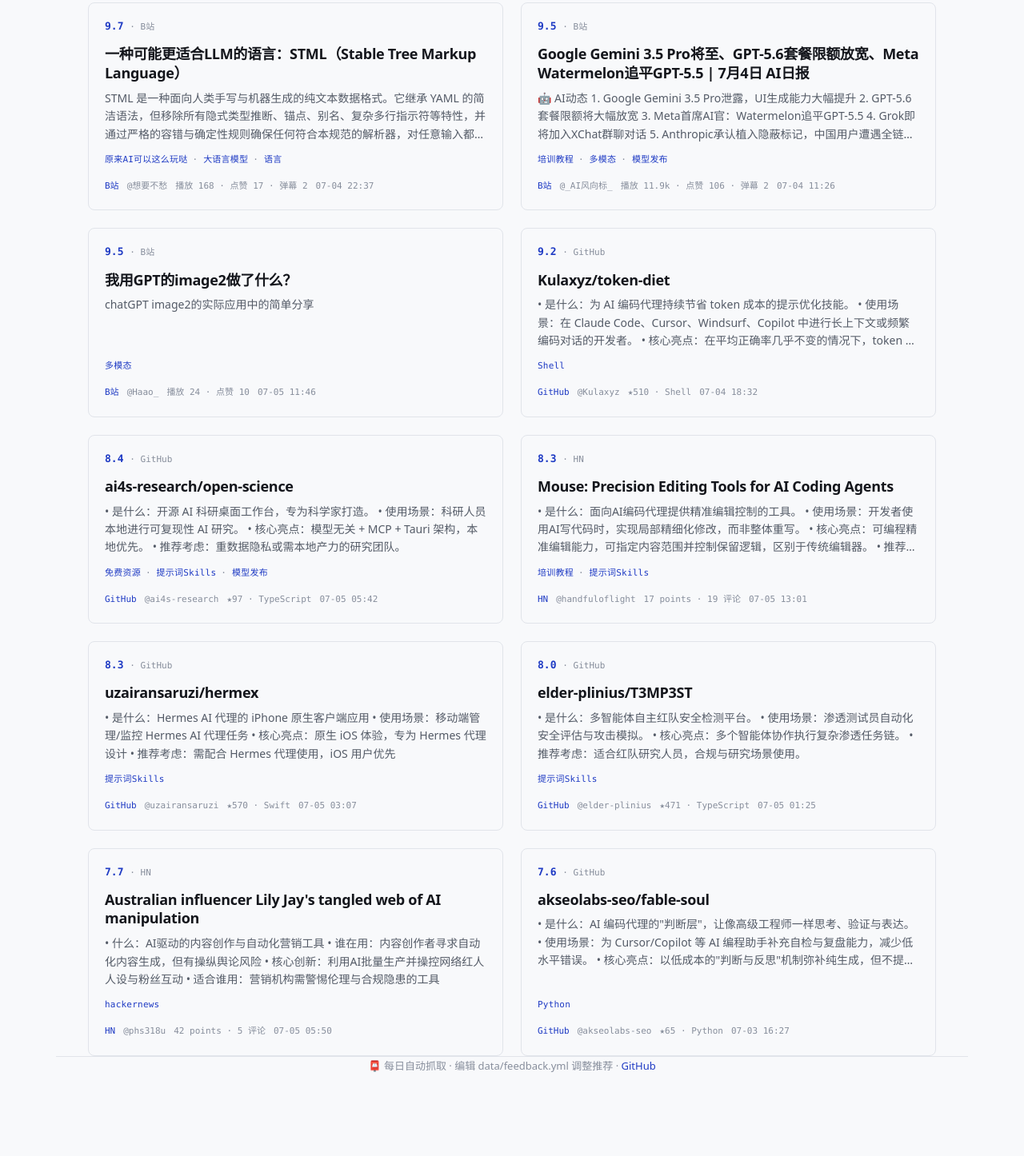
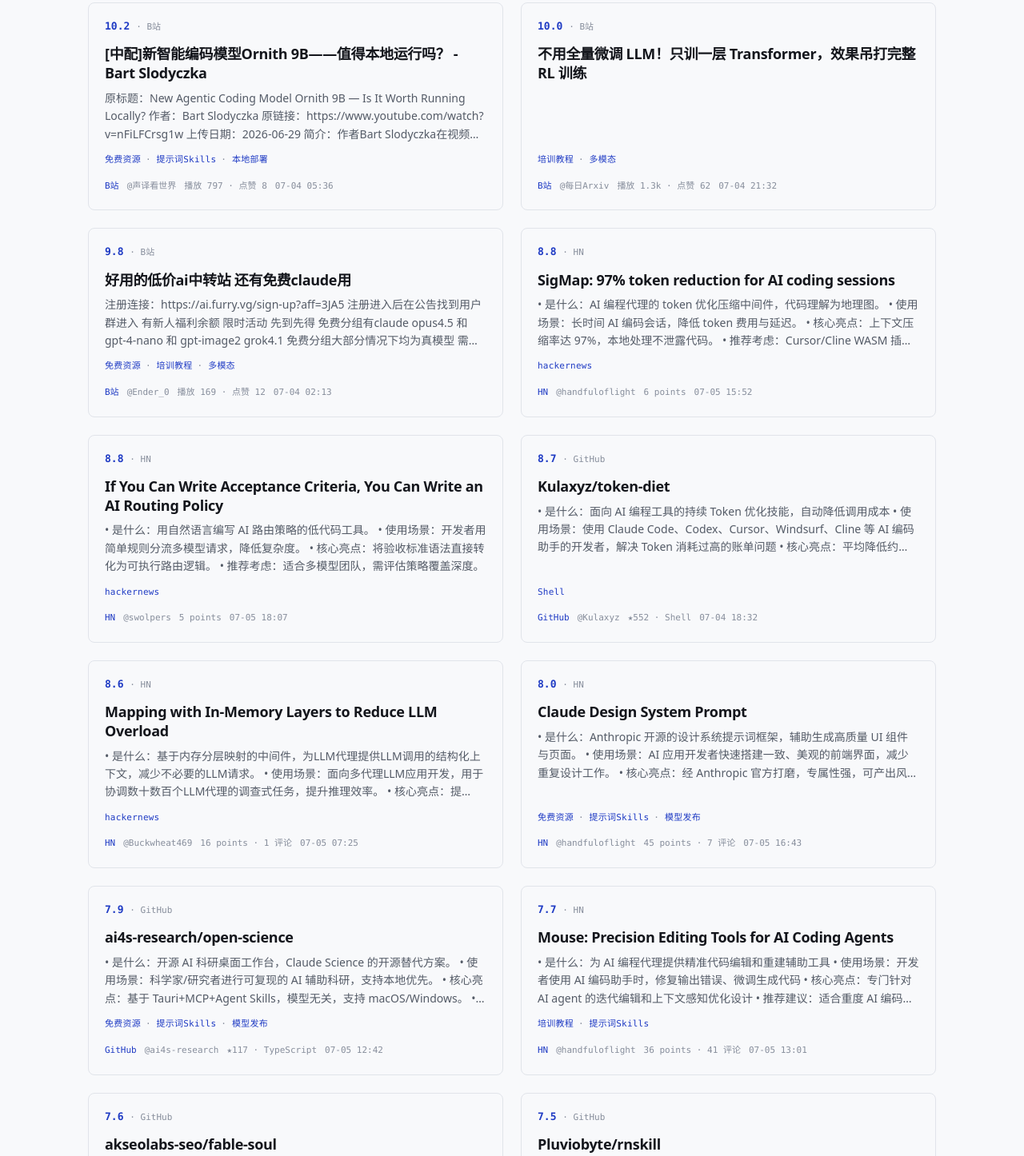
Before and after one commit to ccbq2010/AI-Daily, a plain HTML site: page 2026-07-05.html in a window 1280 px wide. Shown: the part 698-2144 px from the top of the page at 80% size. Before the commit the page ends 2042 px from the top, so only its background shows below. Drawn offline with Linux system fonts and the light colour scheme.

Commit message:
AI 日报 2026-07-05

```diff
--- a/2026-07-05.html
+++ b/2026-07-05.html
@@ -167,7 +167,7 @@
   <div class="product-current">Selected · Daily</div>
   <nav class="topic-rail" id="topics">
    <button class="topic-chip on" data-topic="all">全部</button>
-   <button class="topic-chip" data-topic="提示词skills">提示词Skills (5)</button><button class="topic-chip" data-topic="模型发布">模型发布 (4)</button><button class="topic-chip" data-topic="免费资源">免费资源 (3)</button><button class="topic-chip" data-topic="多模态">多模态 (3)</button><button class="topic-chip" data-topic="本地部署">本地部署 (2)</button><button class="topic-chip" data-topic="培训教程">培训教程 (2)</button><button class="topic-chip" data-topic="模型评测">模型评测 (1)</button><button class="topic-chip" data-topic="原来ai可以这么玩哒">原来AI可以这么玩哒 (1)</button>
+   <button class="topic-chip" data-topic="免费资源">免费资源 (6)</button><button class="topic-chip" data-topic="模型发布">模型发布 (6)</button><button class="topic-chip" data-topic="提示词skills">提示词Skills (6)</button><button class="topic-chip" data-topic="多模态">多模态 (4)</button><button class="topic-chip" data-topic="培训教程">培训教程 (4)</button><button class="topic-chip" data-topic="hackernews">hackernews (3)</button><button class="topic-chip" data-topic="本地部署">本地部署 (2)</button><button class="topic-chip" data-topic="模型评测">模型评测 (1)</button>
   </nav>
  </div>
 </header>
@@ -176,8 +176,8 @@
 <section class="wrap hero">
  <div class="kicker">TODAY'S TOP PICKS</div>
  <h1>今日 AI 要闻 · 2026-07-05</h1>
- <p>精选 12 条内容，覆盖 HackerNews、arXiv 最新论文、GitHub Trending 项目。
-     <span class="meta-accent">2 条开源工具</span> ·
+ <p>精选 15 条内容，覆盖 HackerNews、arXiv 最新论文、GitHub Trending 项目。
+     <span class="meta-accent">5 条开源工具</span> ·
      <span class="meta-accent">0 篇论文</span> ·
      <span class="meta-accent">5 个新项目</span></p>
 </section>
@@ -206,52 +206,11 @@
     </div>
   </div>
 </li>
-<li class="dn-card " data-tags="免费资源,提示词Skills,本地部署,模型发布,模型评测">
-  <div class="card-body">
-
-    <div class="score-row">
-      <span class="score-badge">10.1 <span class="max">· B站</span></span>
-    </div>
-    <h3 class="article-title"><a href="https://www.bilibili.com/video/BV1WUTo6HEvQ" target="_blank" rel="noopener">[中配]新智能编码模型Ornith 9B——值得本地运行吗？ - Bart Slodyczka</a></h3>
-    <p class="article-desc">原标题：New Agentic Coding Model Ornith 9B — Is It Worth Running Locally?
-作者：Bart Slodyczka
-原链接：https://www.youtube.com/watch?v=nFiLFCrsg1w
-上传日期：2026-06-29
-
-简介：作者Bart Slodyczka在视频中测试了新的开源Ornith 1.0模型，特别是9</p>
-    <div class="article-tags"><span class="article-tag">免费资源</span><span class="article-tag">提示词Skills</span><span class="article-tag">本地部署</span></div>
-    <div class="card-meta">
-      <span class="src">B站</span>
-      <span>@声译看世界</span>
-      <span>播放 679 · 点赞 6</span>
-      <span>07-04 05:36</span>
-    </div>
-  </div>
-</li>
-<li class="dn-card " data-tags="原来AI可以这么玩哒,大语言模型,语言,YAML,LLM,JSON,毕设,数据,编程">
-  <div class="card-body">
-
-    <div class="score-row">
-      <span class="score-badge">9.7 <span class="max">· B站</span></span>
-    </div>
-    <h3 class="article-title"><a href="https://www.bilibili.com/video/BV1FmMP6KEcd" target="_blank" rel="noopener">一种可能更适合LLM的语言：STML（Stable Tree Markup Language）</a></h3>
-    <p class="article-desc">STML 是一种面向人类手写与机器生成的纯文本数据格式。它继承 YAML 的简洁语法，但移除所有隐式类型推断、锚点、别名、复杂多行指示符等特性，并通过严格的容错与确定性规则确保任何符合本规范的解析器，对任意输入都会生成完全相同的抽象语法树（AST），且永远不会崩溃。
-介绍页面：https://kaivictor.github.io/Stable-Tree-Markup-Language/
-仓库地址</p>
-    <div class="article-tags"><span class="article-tag">原来AI可以这么玩哒</span><span class="article-tag">大语言模型</span><span class="article-tag">语言</span></div>
-    <div class="card-meta">
-      <span class="src">B站</span>
-      <span>@想要不愁</span>
-      <span>播放 168 · 点赞 17 · 弹幕 2</span>
-      <span>07-04 22:37</span>
-    </div>
-  </div>
-</li>
 <li class="dn-card " data-tags="培训教程,多模态,模型发布">
   <div class="card-body">
 
     <div class="score-row">
-      <span class="score-badge">9.5 <span class="max">· B站</span></span>
+      <span class="score-badge">10.3 <span class="max">· B站</span></span>
     </div>
     <h3 class="article-title"><a href="https://www.bilibili.com/video/BV1TwTf6aEqn" target="_blank" rel="noopener">Google Gemini 3.5 Pro将至、GPT-5.6套餐限额放宽、Meta Watermelon追平GPT-5.5 | 7月4日 AI日报</a></h3>
     <p class="article-desc">🤖 AI动态
@@ -266,25 +225,113 @@
     <div class="card-meta">
       <span class="src">B站</span>
       <span>@_AI风向标_</span>
-      <span>播放 11.9k · 点赞 106 · 弹幕 2</span>
+      <span>播放 12.8k · 点赞 112 · 弹幕 2</span>
       <span>07-04 11:26</span>
     </div>
   </div>
 </li>
-<li class="dn-card " data-tags="多模态">
+<li class="dn-card " data-tags="免费资源,提示词Skills,本地部署,模型发布,模型评测">
   <div class="card-body">
 
     <div class="score-row">
-      <span class="score-badge">9.5 <span class="max">· B站</span></span>
+      <span class="score-badge">10.2 <span class="max">· B站</span></span>
     </div>
-    <h3 class="article-title"><a href="https://www.bilibili.com/video/BV1kbMu6XE9F" target="_blank" rel="noopener">我用GPT的image2做了什么？</a></h3>
-    <p class="article-desc">chatGPT image2的实际应用中的简单分享</p>
-    <div class="article-tags"><span class="article-tag">多模态</span></div>
+    <h3 class="article-title"><a href="https://www.bilibili.com/video/BV1WUTo6HEvQ" target="_blank" rel="noopener">[中配]新智能编码模型Ornith 9B——值得本地运行吗？ - Bart Slodyczka</a></h3>
+    <p class="article-desc">原标题：New Agentic Coding Model Ornith 9B — Is It Worth Running Locally?
+作者：Bart Slodyczka
+原链接：https://www.youtube.com/watch?v=nFiLFCrsg1w
+上传日期：2026-06-29
+
+简介：作者Bart Slodyczka在视频中测试了新的开源Ornith 1.0模型，特别是9</p>
+    <div class="article-tags"><span class="article-tag">免费资源</span><span class="article-tag">提示词Skills</span><span class="article-tag">本地部署</span></div>
     <div class="card-meta">
       <span class="src">B站</span>
-      <span>@Haao_</span>
-      <span>播放 24 · 点赞 10</span>
-      <span>07-05 11:46</span>
+      <span>@声译看世界</span>
+      <span>播放 797 · 点赞 8</span>
+      <span>07-04 05:36</span>
+    </div>
+  </div>
+</li>
+<li class="dn-card " data-tags="培训教程,多模态">
+  <div class="card-body">
+
+    <div class="score-row">
+      <span class="score-badge">10.0 <span class="max">· B站</span></span>
+    </div>
+    <h3 class="article-title"><a href="https://www.bilibili.com/video/BV1m3MN6UEuV" target="_blank" rel="noopener">不用全量微调 LLM！只训一层 Transformer，效果吊打完整 RL 训练</a></h3>
+    <p class="article-desc"></p>
+    <div class="article-tags"><span class="article-tag">培训教程</span><span class="article-tag">多模态</span></div>
+    <div class="card-meta">
+      <span class="src">B站</span>
+      <span>@每日Arxiv</span>
+      <span>播放 1.3k · 点赞 62</span>
+      <span>07-04 21:32</span>
+    </div>
+  </div>
+</li>
+<li class="dn-card " data-tags="免费资源,培训教程,多模态">
+  <div class="card-body">
+
+    <div class="score-row">
+      <span class="score-badge">9.8 <span class="max">· B站</span></span>
+    </div>
+    <h3 class="article-title"><a href="https://www.bilibili.com/video/BV1wqTt6TE9A" target="_blank" rel="noopener">好用的低价ai中转站 还有免费claude用</a></h3>
+    <p class="article-desc">注册连接：https://ai.furry.vg/sign-up?aff=3JA5
+注册进入后在公告找到用户群进入 有新人福利余额
+限时活动 先到先得
+
+免费分组有claude opus4.5 和 gpt-4-nano 和 gpt-image2
+grok4.1
+
+免费分组大部分情况下均为真模型 需要更稳定服务的建议买余额
+
+claude和gpt分组的倍率在视频中均有提及</p>
+    <div class="article-tags"><span class="article-tag">免费资源</span><span class="article-tag">培训教程</span><span class="article-tag">多模态</span></div>
+    <div class="card-meta">
+      <span class="src">B站</span>
+      <span>@Ender_0</span>
+      <span>播放 169 · 点赞 12</span>
+      <span>07-04 02:13</span>
+    </div>
+  </div>
+</li>
+<li class="dn-card " data-tags="hackernews">
+  <div class="card-body">
+
+    <div class="score-row">
+      <span class="score-badge">8.8 <span class="max">· HN</span></span>
+    </div>
+    <h3 class="article-title"><a href="https://news.ycombinator.com/item?id=48792152" target="_blank" rel="noopener">SigMap: 97% token reduction for AI coding sessions</a></h3>
+    <p class="article-desc">• 是什么：AI 编程代理的 token 优化压缩中间件，代码理解为地理图。
+• 使用场景：长时间 AI 编码会话，降低 token 费用与延迟。
+• 核心亮点：上下文压缩率达 97%，本地处理不泄露代码。
+• 推荐考虑：Cursor/Cline WASM 插件限本地数据敏感者，高级分析弱。</p>
+    <div class="article-tags"><span class="article-tag">hackernews</span></div>
+    <div class="card-meta">
+      <span class="src">HN</span>
+      <span>@handfuloflight</span>
+      <span>6 points</span>
+      <span>07-05 15:52</span>
+    </div>
+  </div>
+</li>
+<li class="dn-card " data-tags="hackernews">
+  <div class="card-body">
+
+    <div class="score-row">
+      <span class="score-badge">8.8 <span class="max">· HN</span></span>
+    </div>
+    <h3 class="article-title"><a href="https://news.ycombinator.com/item?id=48792841" target="_blank" rel="noopener">If You Can Write Acceptance Criteria, You Can Write an AI Routing Policy</a></h3>
+    <p class="article-desc">• 是什么：用自然语言编写 AI 路由策略的低代码工具。
+• 使用场景：开发者用简单规则分流多模型请求，降低复杂度。
+• 核心亮点：将验收标准语法直接转化为可执行路由逻辑。
+• 推荐考虑：适合多模型团队，需评估策略覆盖深度。</p>
+    <div class="article-tags"><span class="article-tag">hackernews</span></div>
+    <div class="card-meta">
+      <span class="src">HN</span>
+      <span>@swolpers</span>
+      <span>5 points</span>
+      <span>07-05 18:07</span>
     </div>
   </div>
 </li>
@@ -292,19 +339,42 @@
   <div class="card-body">
 
     <div class="score-row">
-      <span class="score-badge">9.2 <span class="max">· GitHub</span></span>
+      <span class="score-badge">8.7 <span class="max">· GitHub</span></span>
     </div>
     <h3 class="article-title"><a href="https://github.com/Kulaxyz/token-diet" target="_blank" rel="noopener">Kulaxyz/token-diet</a></h3>
-    <p class="article-desc">• 是什么：为 AI 编码代理持续节省 token 成本的提示优化技能。
-• 使用场景：在 Claude Code、Cursor、Windsurf、Copilot 中进行长上下文或频繁编码对话的开发者。
-• 核心亮点：在平均正确率几乎不变的情况下，token 使用量降低约 31%，显著节省调用费。
-• 推荐考虑：适合在意 API 开销的团队/个人；工程较强但复杂新任务需核对其优化后提示是否完整。</p>
+    <p class="article-desc">• 是什么：面向 AI 编程工具的持续 Token 优化技能，自动降低调用成本
+• 使用场景：使用 Claude Code、Codex、Cursor、Windsurf、Cline 等 AI 编码助手的开发者，解决 Token 消耗过高的账单问题
+• 核心亮点：平均降低约 31% Token 费用，且声称不损失生成正确性
+• 推荐考虑：适合高频使用 AI 编程工具的团队/个人；需注意各工具兼容性与实</p>
     <div class="article-tags"><span class="article-tag">Shell</span></div>
     <div class="card-meta">
       <span class="src">GitHub</span>
       <span>@Kulaxyz</span>
-      <span>★510 · Shell</span>
+      <span>★552 · Shell</span>
       <span>07-04 18:32</span>
+    </div>
+  </div>
+</li>
+<li class="dn-card " data-tags="hackernews">
+  <div class="card-body">
+
+    <div class="score-row">
+      <span class="score-badge">8.6 <span class="max">· HN</span></span>
+    </div>
+    <h3 class="article-title"><a href="https://news.ycombinator.com/item?id=48789986" target="_blank" rel="noopener">Mapping with In-Memory Layers to Reduce LLM Overload</a></h3>
+    <p class="article-desc">• 是什么：基于内存分层映射的中间件，为LLM代理提供LLM调用的结构化上下文，减少不必要的LLM请求。
+
+• 使用场景：面向多代理LLM应用开发，用于协调数十数百个LLM代理的调查式任务，提升推理效率。
+
+• 核心亮点：提出&quot;调查式智能体协调&quot;模式，内存层统一管理上下文分发，大幅降低冗余LLM API调用。
+
+• 推荐考虑：适合有复杂多代理LLM应用的企业，需自行评估成熟度与团队技术栈适配。</p>
+    <div class="article-tags"><span class="article-tag">hackernews</span></div>
+    <div class="card-meta">
+      <span class="src">HN</span>
+      <span>@Buckwheat469</span>
+      <span>16 points · 1 评论</span>
+      <span>07-05 07:25</span>
     </div>
   </div>
 </li>
@@ -312,19 +382,39 @@
   <div class="card-body">
 
     <div class="score-row">
-      <span class="score-badge">8.4 <span class="max">· GitHub</span></span>
+      <span class="score-badge">8.0 <span class="max">· HN</span></span>
+    </div>
+    <h3 class="article-title"><a href="https://news.ycombinator.com/item?id=48792399" target="_blank" rel="noopener">Claude Design System Prompt</a></h3>
+    <p class="article-desc">• 是什么：Anthropic 开源的设计系统提示词框架，辅助生成高质量 UI 组件与页面。
+• 使用场景：AI 应用开发者快速搭建一致、美观的前端界面，减少重复设计工作。
+• 核心亮点：经 Anthropic 官方打磨，专属性强，可产出风格统一的组件级输出。
+• 推荐考虑：适合追求设计规范与效率的开发者；绑定模型生态，跨平台时需二次适配。</p>
+    <div class="article-tags"><span class="article-tag">免费资源</span><span class="article-tag">提示词Skills</span><span class="article-tag">模型发布</span></div>
+    <div class="card-meta">
+      <span class="src">HN</span>
+      <span>@handfuloflight</span>
+      <span>45 points · 7 评论</span>
+      <span>07-05 16:43</span>
+    </div>
+  </div>
+</li>
+<li class="dn-card " data-tags="免费资源,提示词Skills,模型发布">
+  <div class="card-body">
+
+    <div class="score-row">
+      <span class="score-badge">7.9 <span class="max">· GitHub</span></span>
     </div>
     <h3 class="article-title"><a href="https://github.com/ai4s-research/open-science" target="_blank" rel="noopener">ai4s-research/open-science</a></h3>
-    <p class="article-desc">• 是什么：开源 AI 科研桌面工作台，专为科学家打造。
-• 使用场景：科研人员本地进行可复现性 AI 研究。
-• 核心亮点：模型无关 + MCP + Tauri 架构，本地优先。
-• 推荐考虑：重数据隐私或需本地产力的研究团队。</p>
+    <p class="article-desc">• 是什么：开源 AI 科研桌面工作台，Claude Science 的开源替代方案。
+• 使用场景：科学家/研究者进行可复现的 AI 辅助科研，支持本地优先。
+• 核心亮点：基于 Tauri+MCP+Agent Skills，模型无关，支持 macOS/Windows。
+• 推荐考虑：适合注重隐私与可复现性的研究者，需一定技术基础。</p>
     <div class="article-tags"><span class="article-tag">免费资源</span><span class="article-tag">提示词Skills</span><span class="article-tag">模型发布</span></div>
     <div class="card-meta">
       <span class="src">GitHub</span>
       <span>@ai4s-research</span>
-      <span>★97 · TypeScript</span>
-      <span>07-05 05:42</span>
+      <span>★117 · TypeScript</span>
+      <span>07-05 12:42</span>
     </div>
   </div>
 </li>
@@ -332,82 +422,19 @@
   <div class="card-body">
 
     <div class="score-row">
-      <span class="score-badge">8.3 <span class="max">· HN</span></span>
+      <span class="score-badge">7.7 <span class="max">· HN</span></span>
     </div>
     <h3 class="article-title"><a href="https://news.ycombinator.com/item?id=48791380" target="_blank" rel="noopener">Mouse: Precision Editing Tools for AI Coding Agents</a></h3>
-    <p class="article-desc">• 是什么：面向AI编码代理提供精准编辑控制的工具。
-
-• 使用场景：开发者使用AI写代码时，实现局部精细化修改，而非整体重写。
-
-• 核心亮点：可编程精准编辑能力，可指定内容范围并控制保留逻辑，区别于传统编辑器。
-
-• 推荐：适合高频使用AI编程的开发者，需学习成本，适用精度需求高场景。</p>
+    <p class="article-desc">• 是什么：为 AI 编程代理提供精准代码编辑和重建辅助工具
+• 使用场景：开发者使用 AI 编码助手时，修复输出错误、微调生成代码
+• 核心亮点：专门针对 AI agent 的迭代编辑和上下文感知优化设计
+• 推荐建议：适合重度 AI 编码用户，需配合主流 coding agent 生态</p>
     <div class="article-tags"><span class="article-tag">培训教程</span><span class="article-tag">提示词Skills</span></div>
     <div class="card-meta">
       <span class="src">HN</span>
       <span>@handfuloflight</span>
-      <span>17 points · 19 评论</span>
+      <span>36 points · 41 评论</span>
       <span>07-05 13:01</span>
-    </div>
-  </div>
-</li>
-<li class="dn-card " data-tags="提示词Skills">
-  <div class="card-body">
-
-    <div class="score-row">
-      <span class="score-badge">8.3 <span class="max">· GitHub</span></span>
-    </div>
-    <h3 class="article-title"><a href="https://github.com/uzairansaruzi/hermex" target="_blank" rel="noopener">uzairansaruzi/hermex</a></h3>
-    <p class="article-desc">• 是什么：Hermes AI 代理的 iPhone 原生客户端应用
-• 使用场景：移动端管理/监控 Hermes AI 代理任务
-• 核心亮点：原生 iOS 体验，专为 Hermes 代理设计
-• 推荐考虑：需配合 Hermes 代理使用，iOS 用户优先</p>
-    <div class="article-tags"><span class="article-tag">提示词Skills</span></div>
-    <div class="card-meta">
-      <span class="src">GitHub</span>
-      <span>@uzairansaruzi</span>
-      <span>★570 · Swift</span>
-      <span>07-05 03:07</span>
-    </div>
-  </div>
-</li>
-<li class="dn-card " data-tags="提示词Skills">
-  <div class="card-body">
-
-    <div class="score-row">
-      <span class="score-badge">8.0 <span class="max">· GitHub</span></span>
-    </div>
-    <h3 class="article-title"><a href="https://github.com/elder-plinius/T3MP3ST" target="_blank" rel="noopener">elder-plinius/T3MP3ST</a></h3>
-    <p class="article-desc">• 是什么：多智能体自主红队安全检测平台。
-• 使用场景：渗透测试员自动化安全评估与攻击模拟。
-• 核心亮点：多个智能体协作执行复杂渗透任务链。
-• 推荐考虑：适合红队研究人员，合规与研究场景使用。</p>
-    <div class="article-tags"><span class="article-tag">提示词Skills</span></div>
-    <div class="card-meta">
-      <span class="src">GitHub</span>
-      <span>@elder-plinius</span>
-      <span>★471 · TypeScript</span>
-      <span>07-05 01:25</span>
-    </div>
-  </div>
-</li>
-<li class="dn-card " data-tags="hackernews">
-  <div class="card-body">
-
-    <div class="score-row">
-      <span class="score-badge">7.7 <span class="max">· HN</span></span>
-    </div>
-    <h3 class="article-title"><a href="https://news.ycombinator.com/item?id=48789416" target="_blank" rel="noopener">Australian influencer Lily Jay&#x27;s tangled web of AI manipulation</a></h3>
-    <p class="article-desc">• 什么：AI驱动的内容创作与自动化营销工具
-• 谁在用：内容创作者寻求自动化内容生成，但有操纵舆论风险
-• 核心创新：利用AI批量生产并操控网络红人人设与粉丝互动
-• 适合谁用：营销机构需警惕伦理与合规隐患的工具</p>
-    <div class="article-tags"><span class="article-tag">hackernews</span></div>
-    <div class="card-meta">
-      <span class="src">HN</span>
-      <span>@phs318u</span>
-      <span>42 points · 5 评论</span>
-      <span>07-05 05:50</span>
     </div>
   </div>
 </li>
@@ -428,6 +455,46 @@
       <span>@akseolabs-seo</span>
       <span>★65 · Python</span>
       <span>07-03 16:27</span>
+    </div>
+  </div>
+</li>
+<li class="dn-card " data-tags="免费资源,提示词Skills,模型发布">
+  <div class="card-body">
+
+    <div class="score-row">
+      <span class="score-badge">7.5 <span class="max">· GitHub</span></span>
+    </div>
+    <h3 class="article-title"><a href="https://github.com/Pluviobyte/rnskill" target="_blank" rel="noopener">Pluviobyte/rnskill</a></h3>
+    <p class="article-desc">• 是什么：雪踏乌云团队维护的 AI Agent 技能（Skills）开源集合。
+• 使用场景：开发者/团队为 AI Agent 快速扩展能力，复用现成技能。
+• 核心亮点：聚焦 Agent 场景的技能库，便于集成与二次开发。
+• 推荐考虑：适合构建 AI Agent 的开发者；需确认技能与自身框架兼容。</p>
+    <div class="article-tags"><span class="article-tag">免费资源</span><span class="article-tag">提示词Skills</span><span class="article-tag">模型发布</span></div>
+    <div class="card-meta">
+      <span class="src">GitHub</span>
+      <span>@Pluviobyte</span>
+      <span>★101</span>
+      <span>07-04 18:43</span>
+    </div>
+  </div>
+</li>
+<li class="dn-card " data-tags="提示词Skills">
+  <div class="card-body">
+
+    <div class="score-row">
+      <span class="score-badge">7.4 <span class="max">· GitHub</span></span>
+    </div>
+    <h3 class="article-title"><a href="https://github.com/elder-plinius/T3MP3ST" target="_blank" rel="noopener">elder-plinius/T3MP3ST</a></h3>
+    <p class="article-desc">• 是什么：多智能体自主红队测试平台，面向进攻性安全的元级编排框架。
+• 使用场景：安全与渗透测试人员进行自动化红队演练与漏洞评估。
+• 核心亮点：多智能体协同执行复杂攻击链编排与自动化复测能力。
+• 推荐关注：适合自动化红队与安全研究，需专业背景，存在合规与授权风险。</p>
+    <div class="article-tags"><span class="article-tag">提示词Skills</span></div>
+    <div class="card-meta">
+      <span class="src">GitHub</span>
+      <span>@elder-plinius</span>
+      <span>★903 · TypeScript</span>
+      <span>07-05 01:25</span>
     </div>
   </div>
 </li>
--- a/index.json
+++ b/index.json
@@ -2,7 +2,7 @@
   {
     "date": "2026-07-05",
     "file": "2026-07-05.html",
-    "count": 12,
+    "count": 15,
     "top_title": "2026-07-05"
   }
 ]
```
